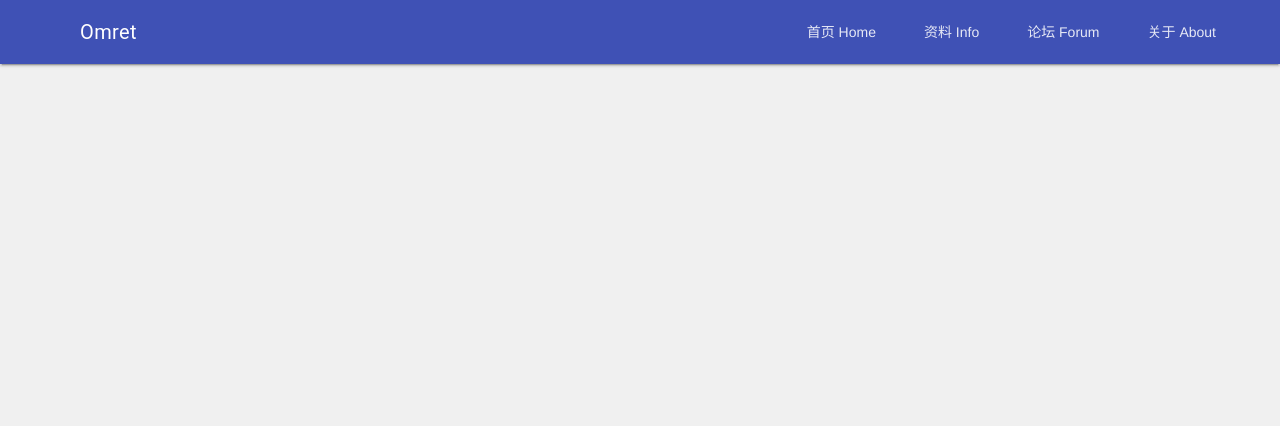
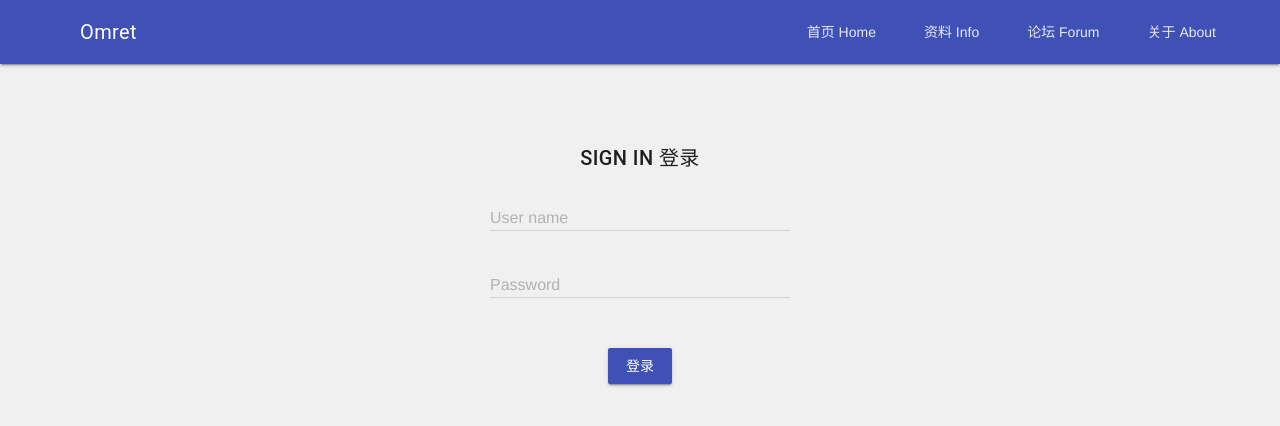
Before and after one commit to omret/arduino-forum, a Django app: template geek/omretuser/templates/omretuser/signin.html in a window 1280 px wide. Shown: the top 426 px of the page. Run offline with Django 3.2, Linux system fonts and the light colour scheme; the template is opened without the code that fills it, so the values that code supplies are empty.

Commit message:
add signin page

```diff
--- a/geek/omretuser/models.py
+++ b/geek/omretuser/models.py
@@ -4,8 +4,8 @@ from django.db import models
 # Create your models here.
 class User(models.Model):
     name = models.CharField(max_length=50,unique = True,blank=False,null=False)
-    password = models.CharField(max_length=200,blank = False,null=False)
-    email = models.EmailField(blank=False,unique = True,null=False)
+    password = models.CharField(max_length=200,blank=False,null=False)
+    email = models.EmailField(blank=False,unique=True,null=False)
 
     def __str__(self):
         return self.name
--- /dev/null
+++ b/geek/omretuser/static/omretuser/css/signin.css
@@ -0,0 +1,10 @@
+.content-container{
+  padding-top:60px;
+  text-align: center;
+  margin: 0 auto;
+  width:960px;
+}
+
+.signin-button{
+  margin-top:30px;
+}
--- a/geek/omretuser/templates/omretuser/signin.html
+++ b/geek/omretuser/templates/omretuser/signin.html
@@ -1,8 +1,33 @@
 {% extends "index_base.html" %}
 {% load static %}
 {% block header %}
+<link rel="stylesheet" href="{% static 'omretuser/css/signin.css' %}">
 {% endblock %}
 {% block content %}
+<div class="content-container">
+  <h5>SIGN IN 登录</h5>
+
+  <form id="signin-form" action="/signin/" method="post">
+    {% csrf_token %}
+    <div>
+      <div class="mdl-textfield mdl-js-textfield mdl-textfield--floating-label">
+        <input class="mdl-textfield__input" type="text" id="username" name="username" pattern="[0-9,A-Z,a-z,_]*">
+        <label class="mdl-textfield__label" for="username">User name</label>
+        <span class="mdl-textfield__error">请使用字母数字和下划线组合</span>
+      </div>
+    </div>
+    <div>
+      <div class="mdl-textfield mdl-js-textfield mdl-textfield--floating-label">
+        <input class="mdl-textfield__input" type="password" id="password" name="password" pattern="[A-Z,a-z,_,-]*">
+        <label class="mdl-textfield__label" for="password">Password</label>
+        <span class="mdl-textfield__error">请勿包含特殊字符，请使用字母,-,_</span>
+      </div>
+    </div>
+    <button class="signin-button mdl-button mdl-js-button mdl-button--raised mdl-js-ripple-effect mdl-button--colored" type="submit" id="signin-button">
+      登录
+    </button>
+  </form>
+</div>
 {% endblock %}
 {% block script %}
 {% endblock %}
--- a/geek/omretuser/templates/omretuser/signup.html
+++ b/geek/omretuser/templates/omretuser/signup.html
@@ -30,7 +30,7 @@
     </div>
 
     <button class="confirm-button mdl-button mdl-js-button mdl-button--raised mdl-js-ripple-effect" id="comfirm-button" type="button">
-      验证用户名邮箱
+      验证用户名及邮箱
     </button>
 
     <button class="submit-button mdl-button mdl-js-button mdl-button--raised mdl-js-ripple-effect mdl-button--colored" type="submit" id="submit-button">
@@ -53,6 +53,7 @@
   $("#comfirm-button").click(function(){
     var username = $("#username").val();
     var email = $("#email").val();
+    if((username.trim() && email.trim()) != ''){
 
       $.ajax({
         type: "POST",
@@ -73,6 +74,7 @@
           $("#tip-input").append(data.msg);
         }
       })
+    }
   });
 
 {% endblock %}
--- a/geek/omretuser/urls.py
+++ b/geek/omretuser/urls.py
@@ -6,5 +6,5 @@ urlpatterns = [
     url(r'^signup/$', views.signup,name='signup'),
     url(r'^signup/submit/$',views.signup_submit),
     url(r'^signup/comfirm/$',views.signup_comfirm),
-    url(r'^signin/$', views.signin,name='signin'),
+    url(r'^signin/', views.signin,name='signin'),
 ]
```
Also changed, not shown: geek/omretuser/views.py (+14 -16 lines), geek/omretuser/migrations/0001_initial.py. Lines whose indentation alone changed are shown as unchanged.
